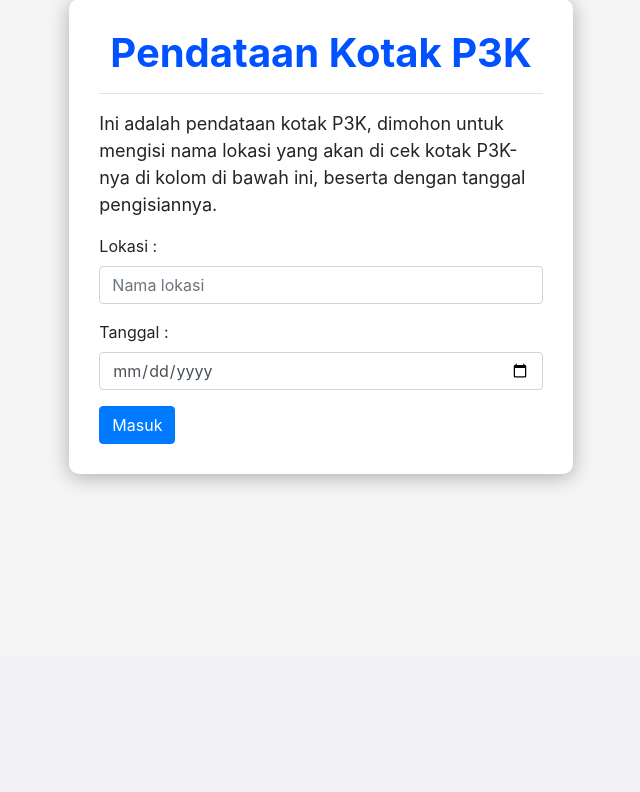
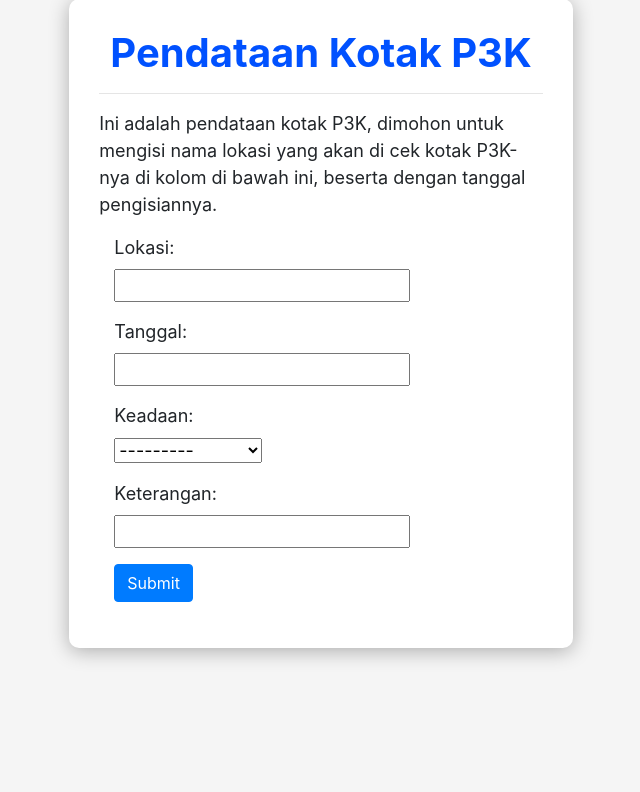
Before and after one commit to rickosong/projek-sekolah, a Django app: page /p3k/ in a window 1280 px wide. Shown: the part 145-937 px from the top of the page, without its empty margins (319-959 px from the left). Before the commit the page ends 632 px from the top, so only its background shows below. Run offline with Django 3.2, Linux system fonts and the light colour scheme; data comes from the database, SQL or seed files in the repository; some libraries are stand-ins or nearby versions.

Commit message:
membuat fie forms.py lalu meghubungkannya ke models, setelah itu membuat widgetsnya, lalu forms di import ke view lalu konteks di def p3k untuk menguhubungkan forms ke p3k.html, dan akhirnya forms pun ada di laman p3k.html

```diff
--- /dev/null
+++ b/K3Lh_website/forms.py
@@ -0,0 +1,15 @@
+from django.forms import ModelForm
+from django import forms
+from K3Lh_website.models import Kotak
+
+class FormKotak(ModelForm):
+    class Meta:
+        model = Kotak
+        fields = '__all__'
+
+        widgets = {
+            'lokasi' : forms.TextInput({ 'class' : 'form-cotrol' }),
+            'tanggal' : forms.TextInput({ 'class' : 'form-cotrol' }),
+            'keadaan' : forms.Select({ 'class' : 'form-cotrol' }),
+            'keterangan' : forms.TextInput({ 'class' : 'form-cotrol' }),
+        }
--- a/K3Lh_website/views.py
+++ b/K3Lh_website/views.py
@@ -1,5 +1,6 @@
 from django.shortcuts import render
 from K3Lh_website.models import Kotak
+from K3Lh_website.forms import FormKotak
 
 # Create your views here.
 def login(request):
@@ -15,7 +16,13 @@ def pendataan(request):
     return render(request, 'pendataan.html')
 
 def p3k(request):
-    return render(request, 'p3k.html')
+    form = FormKotak()
+
+    konteks = {
+        'form' : form
+    }
+
+    return render(request, 'p3k.html', konteks)
 
 def hasil(request):
     box = Kotak.objects.all()
--- a/templates/p3k.html
+++ b/templates/p3k.html
@@ -55,19 +55,17 @@
     <section class="container-fluid">
       <section class="row justify-content-center">
         <section class="col-12 col-sn-6 col-md-5">
-          <form class="form-container">
-            <div class="form-group">
-            <div class="form-group">
+          <form action="'p3k" method="post" class="form-container">
               <h1>Pendataan kotak P3K</h1>
               <hr>
               <p>Ini adalah pendataan kotak P3K, dimohon untuk mengisi nama lokasi yang akan di cek kotak P3K-nya di kolom di bawah ini, beserta dengan tanggal pengisiannya.</p>
-              <label for="lokasi">Lokasi :</label>
-              <input type="text" class="form-control" id="lokasi" placeholder="Nama lokasi" />
-            </div>
-            <label for="Tanggal">Tanggal :</label>
-              <input type="date" class="form-control" id="Tanggal" placeholder="Tanggal" />
-            </div>
-            <a href="{% url 'pendataan' %}" type="submit" class="btn btn-primary">Masuk</a>
+            <div class="form-group col-md-5">
+
+              {{ form.as_p }}
+
+              <button class="btn btn-primary">Submit</button>
+
+            <div class="form-group">
           </form>
         </section>
       </section>
```
